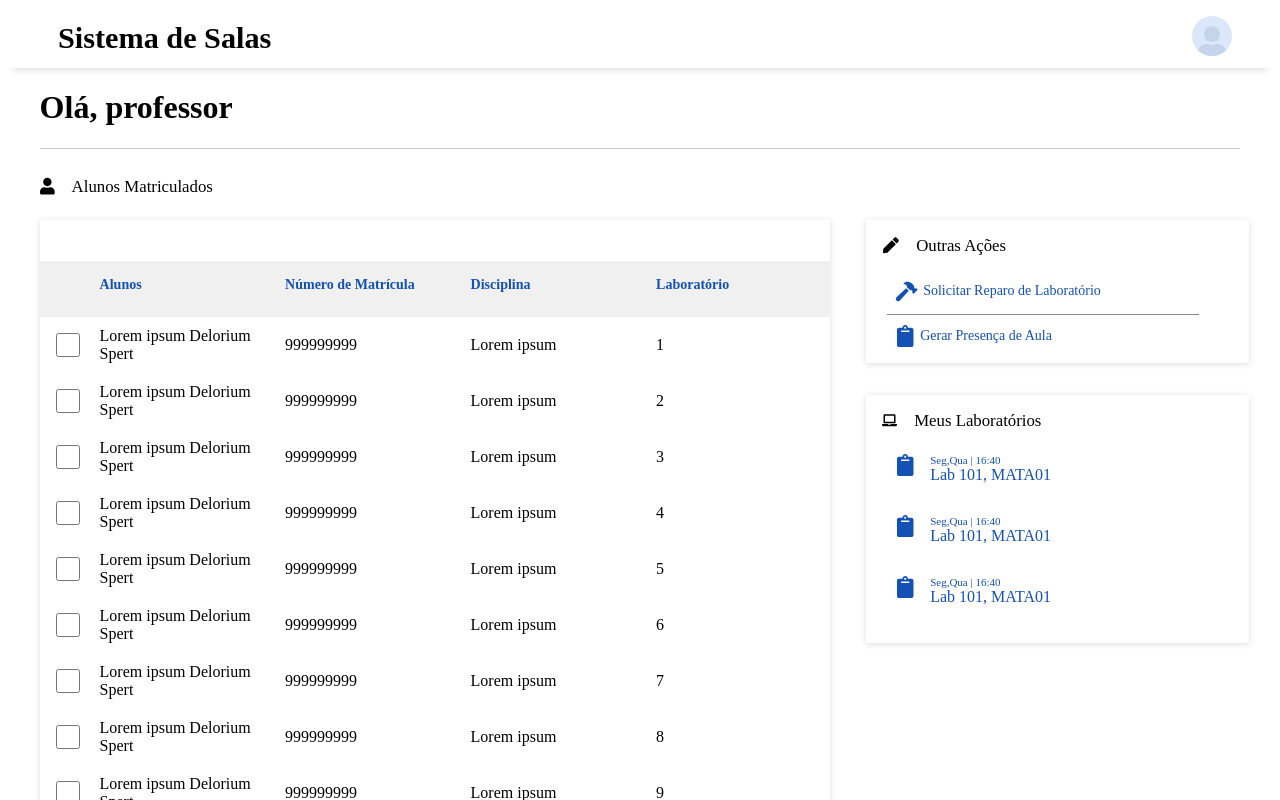
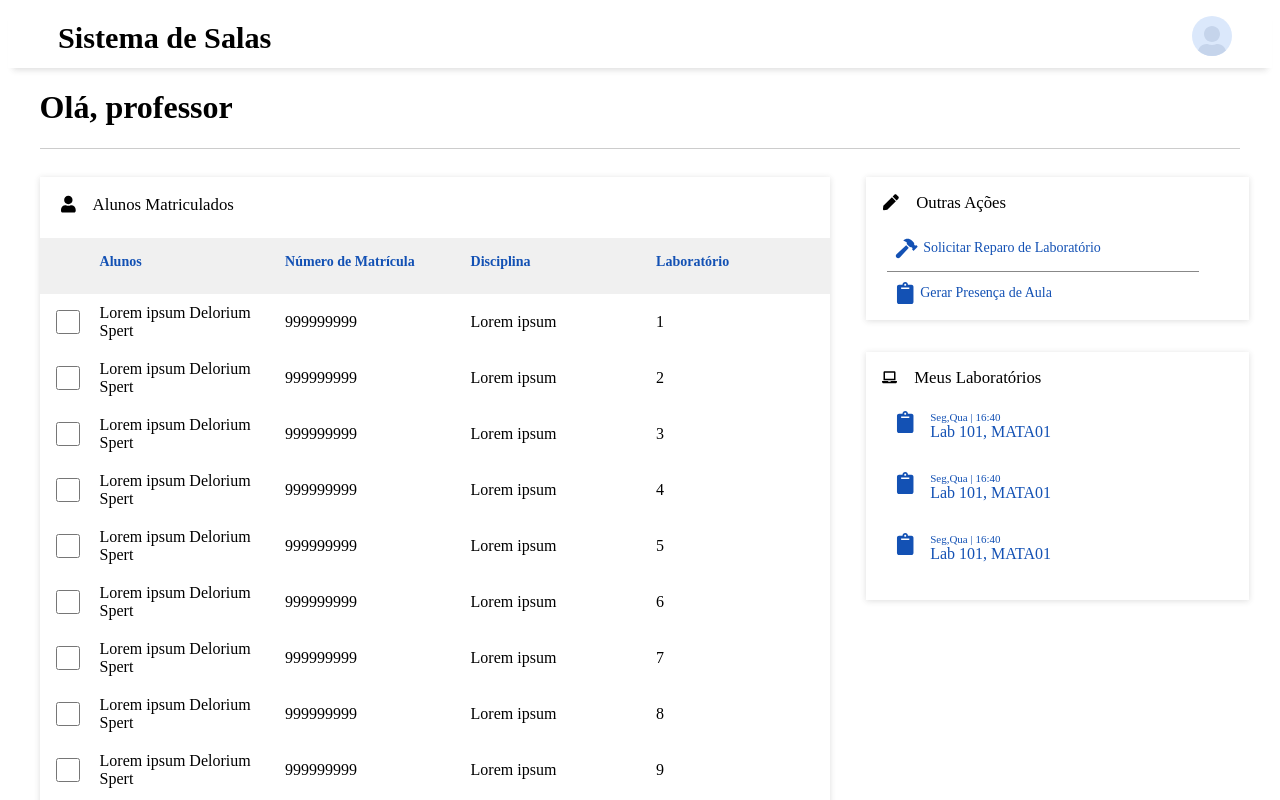
Before and after one commit to MATA63-UFBA-Gerenciamento-de-Labs/frontEnd, a Next.js app: page /tela-professor in a window 1280 px wide. Shown: the top 800 px of the page. Built offline with nearby package versions, Linux system fonts and the light colour scheme.

Commit message:
fit-content

```diff
--- a/pages/components/action/action.module.css
+++ b/pages/components/action/action.module.css
@@ -1,4 +1,5 @@
 .act{
+    width: fit-content;
     padding-left: 8px;
     display: flex;
     gap: 5px;
--- a/pages/tela-professor/index.jsx
+++ b/pages/tela-professor/index.jsx
@@ -85,14 +85,13 @@ export default function index(){
             <h1 className={styles.title} >Olá, professor</h1>
             <div className={styles.shadow}></div>
 
-            <div className={styles.cardTitle}>
-                <Image width={15} height={19} src={miniuser} alt='miniuser' />
-                <h3>Alunos Matriculados</h3>
-            </div>
-
             <div className={styles.center}>
                 <div className={styles.Table}>
                     <Table
+                        title={"Alunos Matriculados"}
+
+                        titleImage={<Image width={15} height={19} src={miniuser} alt='miniuser' />}
+
                         params={params}
 
                         data={data}
```
